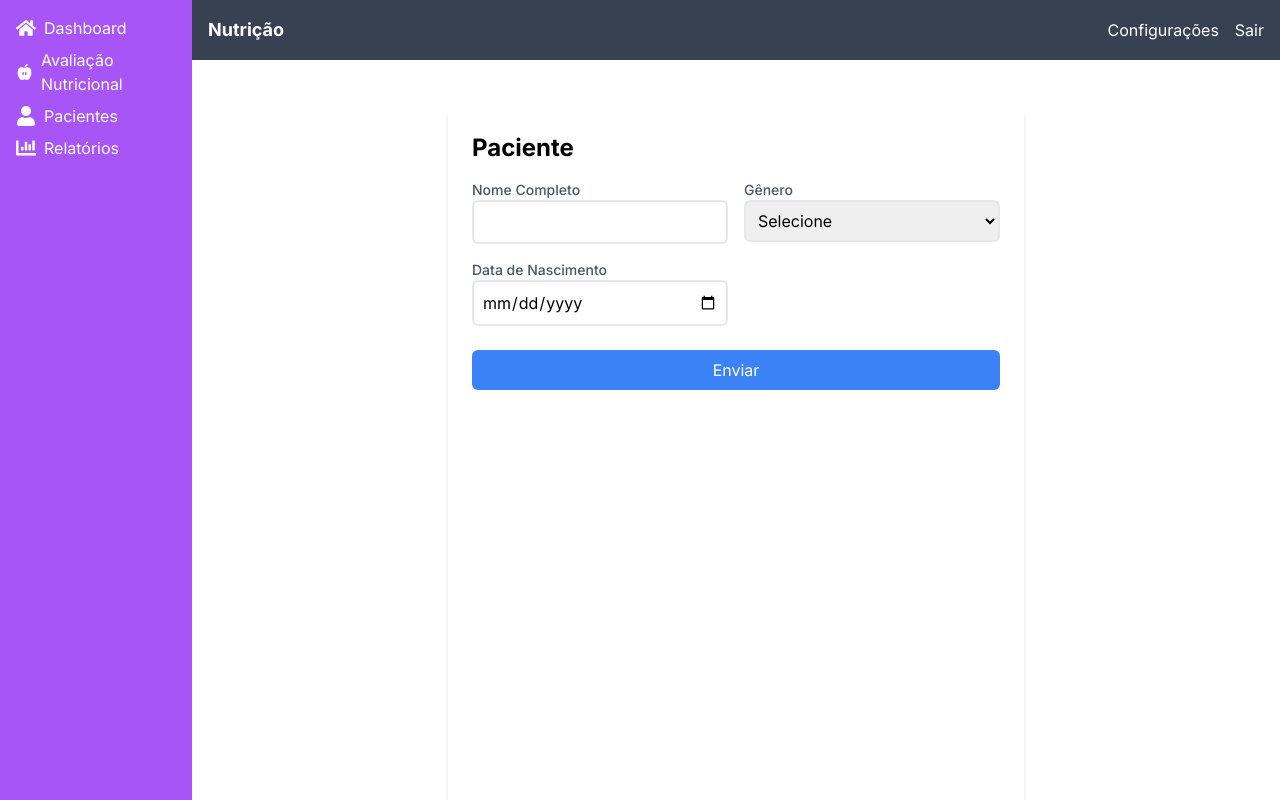
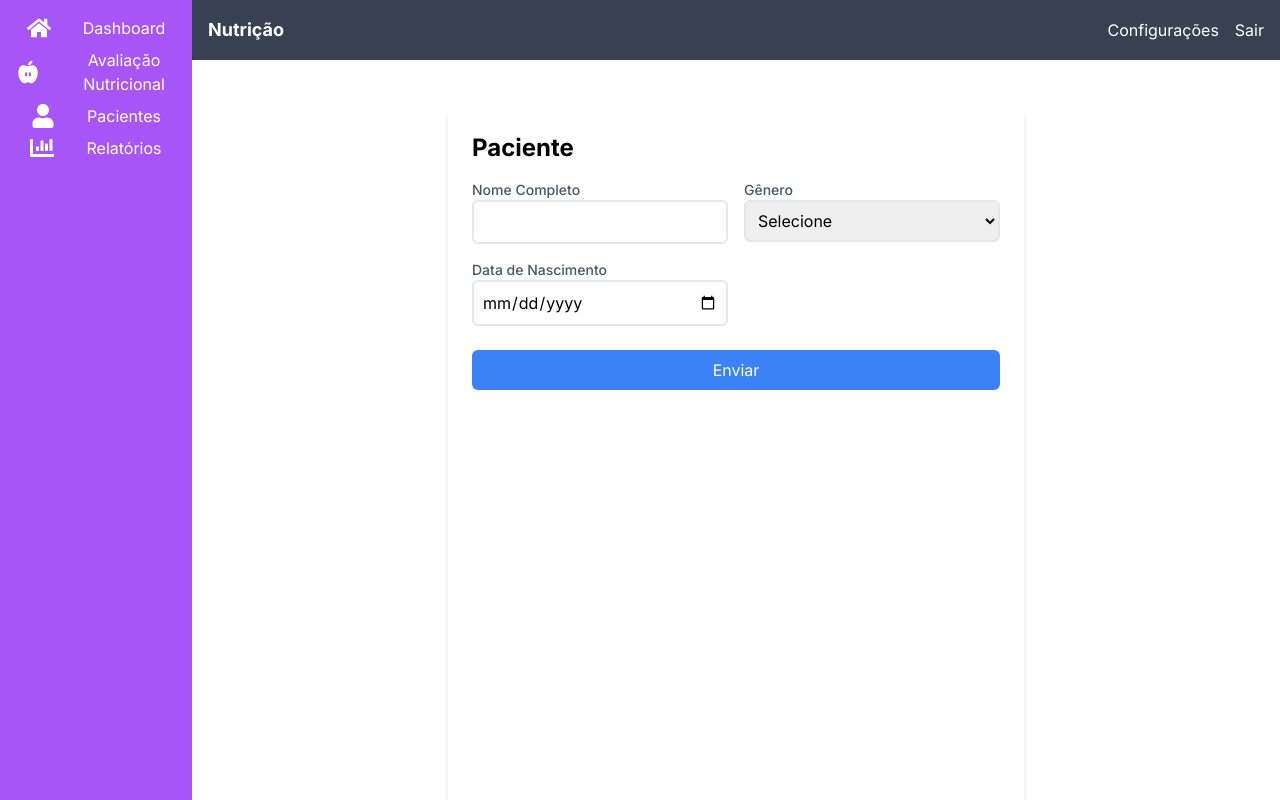
Before and after one commit to L1NDS0N/nutri, a Next.js app: page /patient in a window 1280 px wide. Built offline with nearby package versions, Linux system fonts and the light colour scheme.

Commit message:
refact: sidebar

```diff
--- a/src/components/XSidebar.tsx
+++ b/src/components/XSidebar.tsx
@@ -1,9 +1,13 @@
 "use client";
+import { useState } from "react";
+import {
+  TbLayoutSidebarLeftExpandFilled,
+  TbLayoutSidebarRightExpandFilled,
+} from "react-icons/tb";
+
 import Link from "next/link";
-import { useState } from "react";
 import { FaHome, FaUser, FaChartBar } from "react-icons/fa";
 import { IoNutrition } from "react-icons/io5";
-
 
 export default function XSidebar() {
   const [isOpen, setIsOpen] = useState(true);
@@ -13,29 +17,53 @@ export default function XSidebar() {
   };
 
   const sidebarItems = [
-    { label: "Dashboard", icon: <FaHome size={20} />, link: "/dashboard" },
-    { label: "Avaliação Nutricional", icon: <IoNutrition  size={20} />, link: "/nutritional-assessment" },
-    { label: "Pacientes", icon: <FaUser size={20} />, link: "/patient" },
-    { label: "Relatórios", icon: <FaChartBar size={20} />, link: "#" },
+    { label: "Dashboard", icon: <FaHome size={24} />, link: "/dashboard" },
+    {
+      label: "Avaliação Nutricional",
+      icon: <IoNutrition size={24} />,
+      link: "/nutritional-assessment",
+    },
+    { label: "Pacientes", icon: <FaUser size={24} />, link: "/patient" },
+    { label: "Relatórios", icon: <FaChartBar size={24} />, link: "#" },
   ];
 
   return (
-    <aside className={`bg-purple-500 text-white p-4 h-full ${isOpen ? 'w-full' : 'w-16'} md:w-48 transition-all duration-300`}>
+    <aside
+      className={`bg-purple-500 text-white p-4 h-full ${
+        isOpen ? "w-full" : "w-16"
+      } md:w-48 transition-all duration-300`}
+    >
       <button className="sm:hidden text-white" onClick={toggleSidebar}>
-        {isOpen ? 'Fechar' : 'Abrir'}
+        {isOpen ? (
+          <TbLayoutSidebarRightExpandFilled size={24} />
+        ) : (
+          <TbLayoutSidebarLeftExpandFilled size={24} />
+        )}
       </button>
-      <nav className={`${isOpen ? 'block' : 'hidden md:block'}`}>
-        <ul className={`${isOpen ? 'flex flex-col' : 'hidden md:flex md:flex-col'}`}>
+      <nav className={`${isOpen ? "block" : "hidden md:block"}`}>
+        <ul
+          className={`${
+            isOpen ? "flex flex-col" : "hidden md:flex md:flex-col"
+          }`}
+        >
           {sidebarItems.map((item, index) => (
-            <li key={index} className={`mb-2 md:flex md:items-center ${isOpen ? 'flex' : 'flex-col items-center'}`}>
-              {item.icon}
-              <Link
-                href={item.link}
-                className={`ml-2 mt-2 md:mt-0 ${
-                  isOpen ? "visible" : "hidden md:visible"
-                } hover:text-gray-300`}
-              >
-                {isOpen ? item.label : null}
+            <li
+              key={index}
+              className={`mb-2 md:flex md:items-center ${
+                isOpen
+                  ? "flex justify-center items-center"
+                  : "flex-col items-center"
+              }`}
+            >
+              <Link href={item.link}>
+                {isOpen && (
+                  <span
+                    className={`flex flex-row justify-content-center items-center gap-8 text-center hover:text-gray-300 text-sm md:text-base`}
+                  >
+                    <div>{item.icon}</div>
+                    <div>{item.label}</div>
+                  </span>
+                )}
               </Link>
             </li>
           ))}
```
